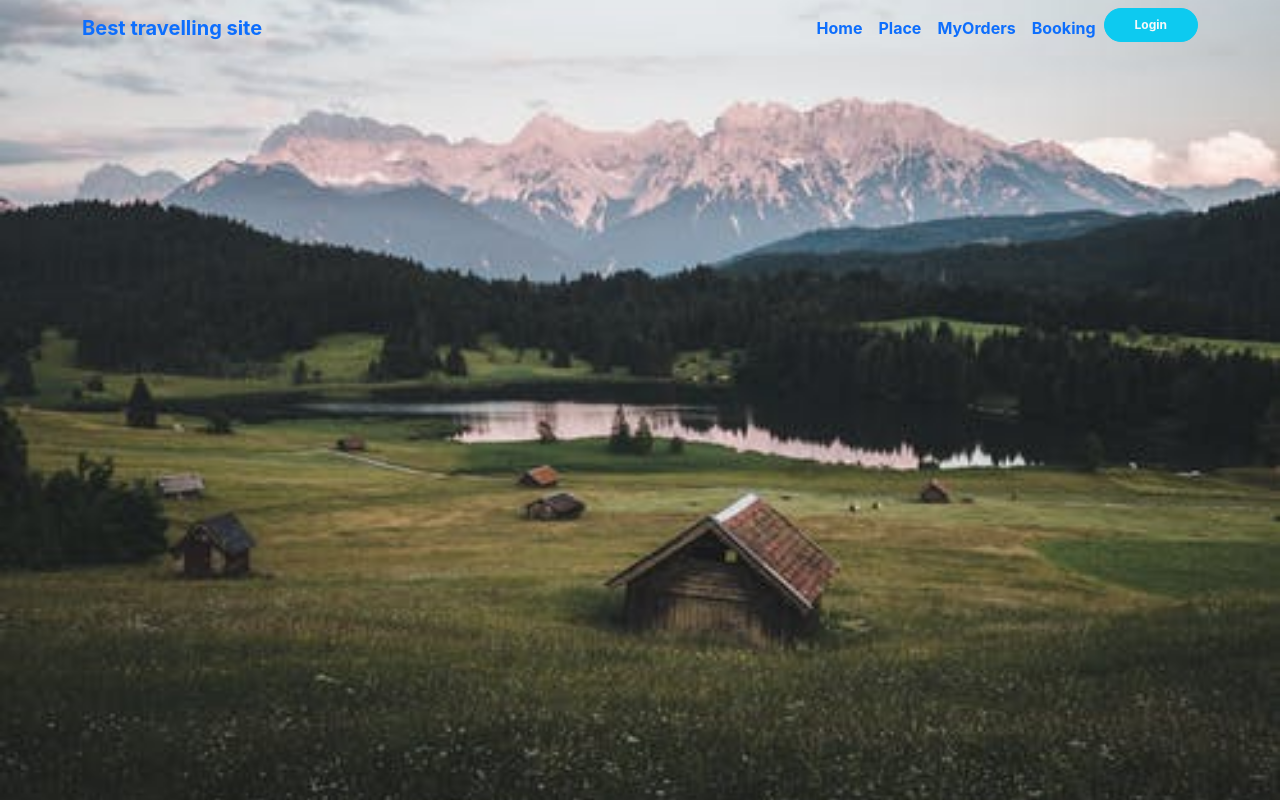
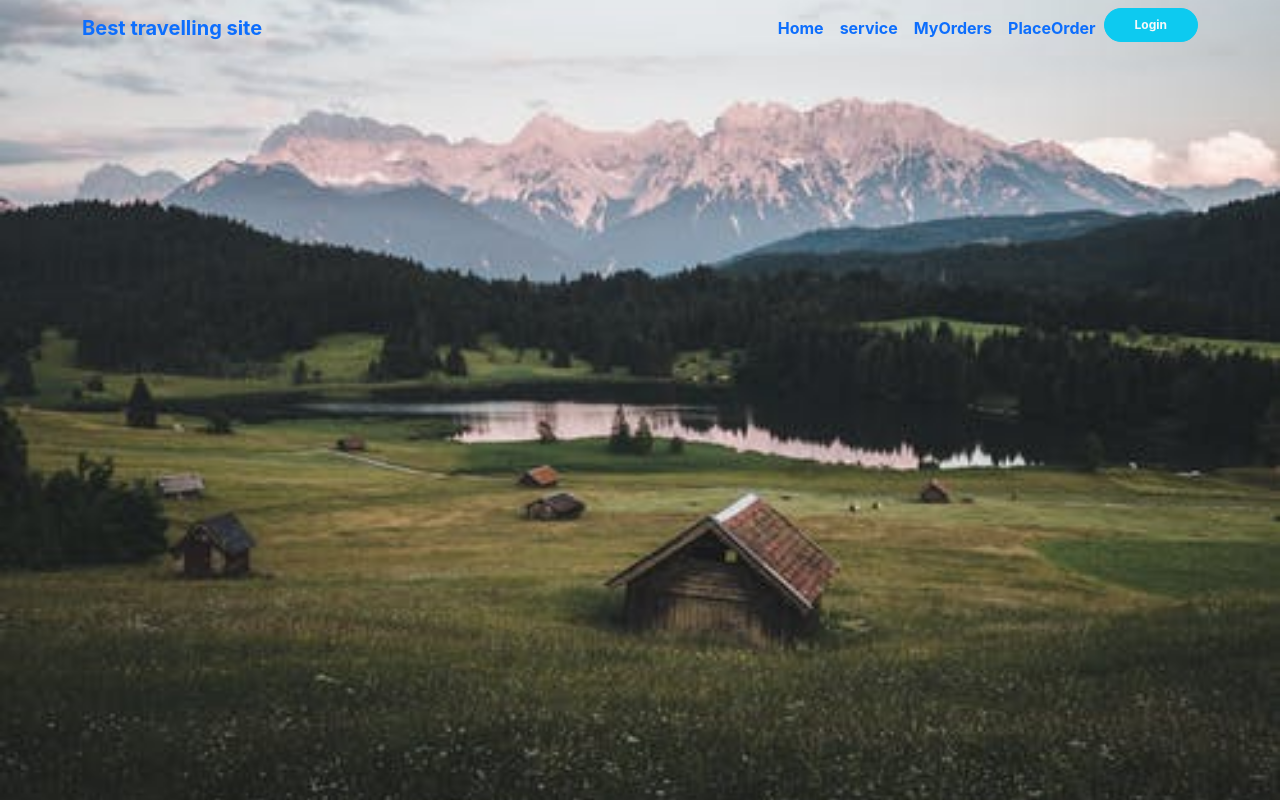
Before and after one commit to rimonhossain12/tourism-or-delivery-website-client-side, a React (Create React App) app: page / in a window 1280 px wide. Shown: the top 802 px of the page. Built offline with nearby package versions, Linux system fonts and the light colour scheme; no server answers.

Commit message:
user information is added

```diff
--- a/package.json
+++ b/package.json
@@ -12,7 +12,7 @@
     "react": "^17.0.2",
     "react-bootstrap": "^2.0.0-rc.1",
     "react-dom": "^17.0.2",
-    "react-hook-form": "^7.18.0",
+    "react-hook-form": "^7.19.1",
     "react-icons": "^4.3.1",
     "react-responsive-carousel": "^3.2.22",
     "react-router-dom": "^5.3.0",
--- a/src/App.js
+++ b/src/App.js
@@ -13,6 +13,8 @@ import NotFound from './Components/shared/NotFound/NotFound';
 import Order from './Components/Order/Order';
 import Service from './Components/Home/Service/Service';
 import UserFrom from './Components/Home/UseFrom/UserFrom';
+import PlaceOrder from './Components/Home/PlaceOrder/PlaceOrder';
+import Booking from './Components/Home/Booking/Booking';
 
 
 function App() {
@@ -30,18 +32,24 @@ function App() {
             <Route path="/place">
               <Place></Place>
             </Route>
+            <Route exact path="/service/:serviceId">
+              <Service></Service>
+            </Route>
             <Route path="/order">
-              <Order></Order>
+              <PlaceOrder></PlaceOrder>
             </Route>
             <Route path="/blog">
               <Blog></Blog>
             </Route>
+            <Route path="/booking">
+              <Booking></Booking>
+            </Route>
             <Route path="/login">
               <Login></Login>
             </Route>
-            <Route path="/service">
+            {/* <Route path="/service">
               <UserFrom></UserFrom>
-            </Route>
+            </Route> */}
             <Route path="*">
               <NotFound></NotFound>
             </Route>
--- /dev/null
+++ b/src/Components/Home/Booking/Booking.css
@@ -0,0 +1,7 @@
+form input{
+    width:86%;
+    margin-top: 10px;
+    padding: 5px;
+    border-radius: 5px;
+
+}
--- /dev/null
+++ b/src/Components/Home/Booking/Booking.js
@@ -0,0 +1,43 @@
+import React from 'react';
+import { useEffect } from 'react';
+import { Row } from 'react-bootstrap';
+import { useForm } from 'react-hook-form';
+import { useParams } from 'react-router';
+import './Booking.css';
+
+
+const Booking = () => {
+    // const { register, handleSubmit } = useForm();
+    // const onSubmit = data => console.log(data);
+    // const {serviceId} = useParams();
+    // console.log(serviceId);
+    // useEffect(() => {
+    //     fetch(`http://localhost:5000/singleProduct/${serviceId}`)
+    //     .then(res => res.json())
+    //     .then(data => console.log(data));
+    // },[])
+
+
+    return (
+        <div className="container">
+            <h2>This is Booking</h2>,
+            <Row xs={1} md={2} className="g-4">
+               <div>
+                  <h4>ID Details Show Here:{/* serviceId */}</h4>
+               </div>
+               {/*  <div>
+                    <h3>This is Booking From</h3>
+                    <form onSubmit={handleSubmit(onSubmit)}>
+                        <input {...register("firstName", { required: true, maxLength: 20 })} />
+                        <input {...register("lastName", { pattern: /^[A-Za-z]+$/i })} />
+                        <input type="number" {...register("age", { min: 18, max: 99 })} />
+                        <input type="submit" />
+                    </form>
+                </div> */}
+            </Row>
+
+        </div>
+    );
+};
+
+export default Booking;
--- a/src/Components/Home/Header/Header.css
+++ b/src/Components/Home/Header/Header.css
@@ -14,3 +14,8 @@
     /* margin: auto; */
 
 }
+.nav-img{
+    margin: auto;
+    border-radius: 50%;
+    width: 50%;
+}
--- a/src/Components/Home/Header/Header.js
+++ b/src/Components/Home/Header/Header.js
@@ -1,9 +1,7 @@
 import React from 'react';
-import { Carousel, Container, Nav, Navbar, NavDropdown } from 'react-bootstrap';
+import {Container, Nav, Navbar, NavDropdown } from 'react-bootstrap';
 import { Link } from 'react-router-dom';
 import { HashLink } from 'react-router-hash-link';
-import img1 from '../../../images/carosule/1.jpeg'
-import Login from '../../shared/Login/Login';
 import useAuth from '../../../../src/hooks/useAuth';
 
 import './Header.css';
@@ -21,30 +19,30 @@ const Header = () => {
           <Navbar.Collapse id="basic-navbar-nav">
             <Nav className="ms-auto">
               <Nav.Link as={HashLink} to="/home#home" className="text-primary fw-bold">Home</Nav.Link>
-              <Nav.Link as={HashLink} to="/place#place" className="text-primary fw-bold">Place</Nav.Link>
+              <Nav.Link as={HashLink} to="/service#service" className="text-primary fw-bold">service</Nav.Link>
               <Nav.Link as={HashLink} to="/order#order" className="text-primary fw-bold">MyOrders</Nav.Link>
-              <Nav.Link as={HashLink} to="/booking#booking" className="text-primary fw-bold">Booking</Nav.Link>
+              <Nav.Link as={HashLink} to="/booking#booking" className="text-primary fw-bold">PlaceOrder</Nav.Link>
 
               {
-                user.displayName && <Nav.Link className="text-primary fw-bold">{user.displayName}</Nav.Link>
+                user.email && < NavDropdown title="UserDetails" id="basic-nav-dropdown" className="text-primary fw-bold w-50">
+                  <NavDropdown.Item href="#action/3.1">
+                    <img className="nav-img img-fluid" src={user.photoURL} alt="NTU Badge" />
+                  </NavDropdown.Item>
+                  <NavDropdown.Item href="#action/3.1">{user.displayName}</NavDropdown.Item>
+                  <NavDropdown.Item href="#action/3.2">{user.email}</NavDropdown.Item>
+                </NavDropdown>
               }
-
-
               {
                 user.email ? <button className="btn btn-info ms-2 text-primary fw-bold badge rounded-pill btn-style" onClick={logOut}>SingOut</button> :
                   <Link to="/Login">
                     <button className="btn btn-info text-light fw-bold badge rounded-pill btn-style">Login</button>
                   </Link>
-
               }
-
-
-
             </Nav>
           </Navbar.Collapse>
         </Container>
       </Navbar>
-    </div>
+    </div >
   );
 };
 
--- a/src/Components/Home/LoadService/LoadService.js
+++ b/src/Components/Home/LoadService/LoadService.js
@@ -16,7 +16,7 @@ const LoadService = ({ service }) => {
                 <h5 className="text-primary fw-normal">Location: {country}</h5>
                 <h4 className="text-primary fw-normal">Ticket: {price}</h4>
                 <p className="text-start lh-base">description:{description}</p>
-               <Link to="/order">
+                <Link to={`/booking/${service._id}`}>
                     <button className="badge rounded-pill bg-warning text-dark btn-style"><AiFillEdit className="icon-size" /> Booking Now</button>
                </Link>
 
--- /dev/null
+++ b/src/Components/Home/PlaceOrder/PlaceOrder.js
@@ -0,0 +1,11 @@
+import React from 'react';
+
+const PlaceOrder = () => {
+    return (
+        <div>
+            <h2>This is place order</h2>
+        </div>
+    );
+};
+
+export default PlaceOrder;
--- a/src/Components/Home/Service/Service.js
+++ b/src/Components/Home/Service/Service.js
@@ -10,7 +10,6 @@ const Service = () => {
         fetch('https://dreadful-mummy-01795.herokuapp.com/services')
             .then(res => res.json())
             .then(data => setService(data));
-
     }, [])
     return (
         <div>
--- a/src/Components/shared/Login/Login.js
+++ b/src/Components/shared/Login/Login.js
@@ -19,6 +19,7 @@ const Login = () => {
     const loginWithGoogle = () => {
         signInUsingGoogle()
             .then(result => {
+                console.log(result);
                 history.push(redirect_uri);
             })
     }
```
Also changed, not shown: src/hooks/useFirebase.js (+10 -10 lines), 1 other file (tests, documents, lock files or other folders).
